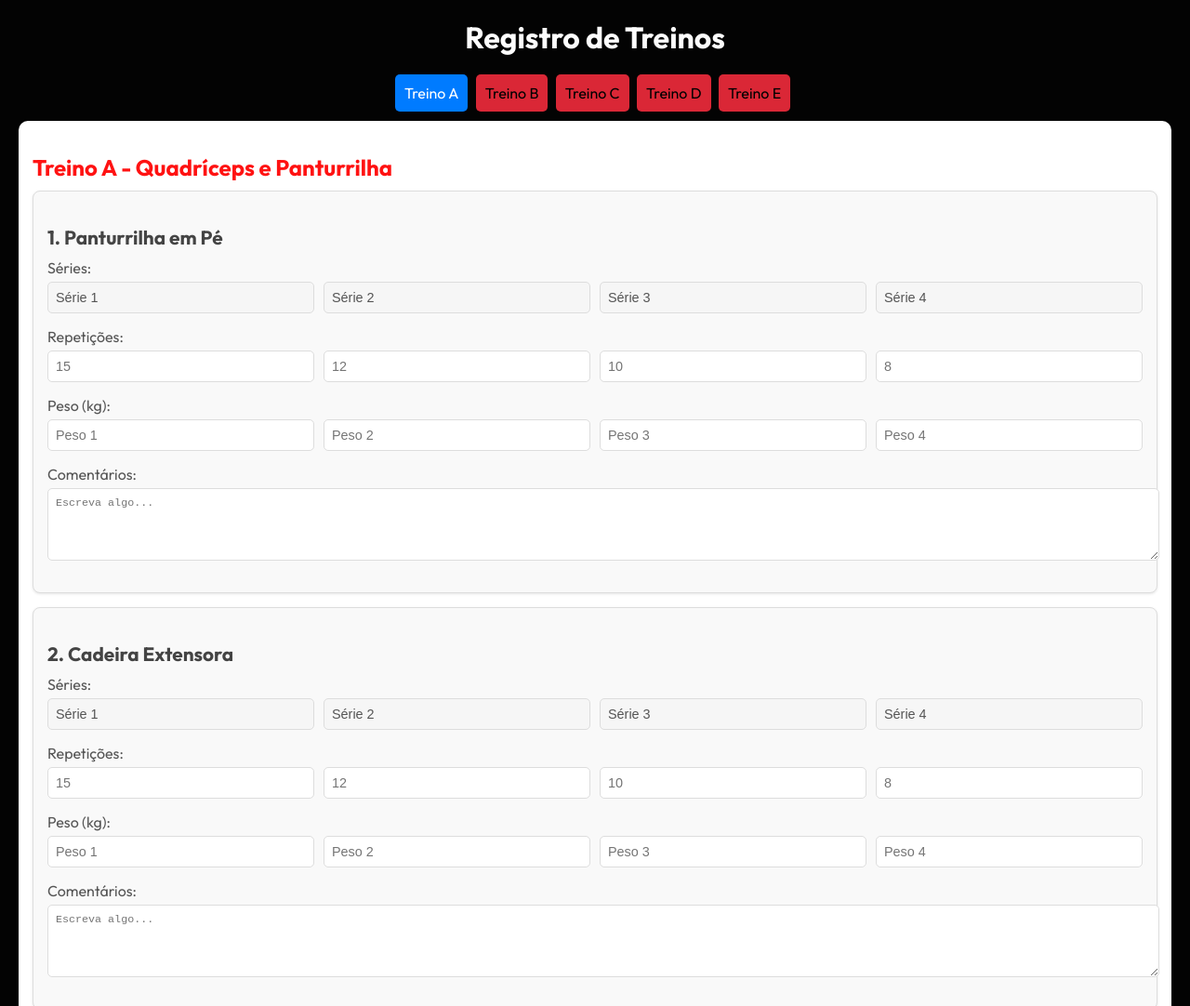
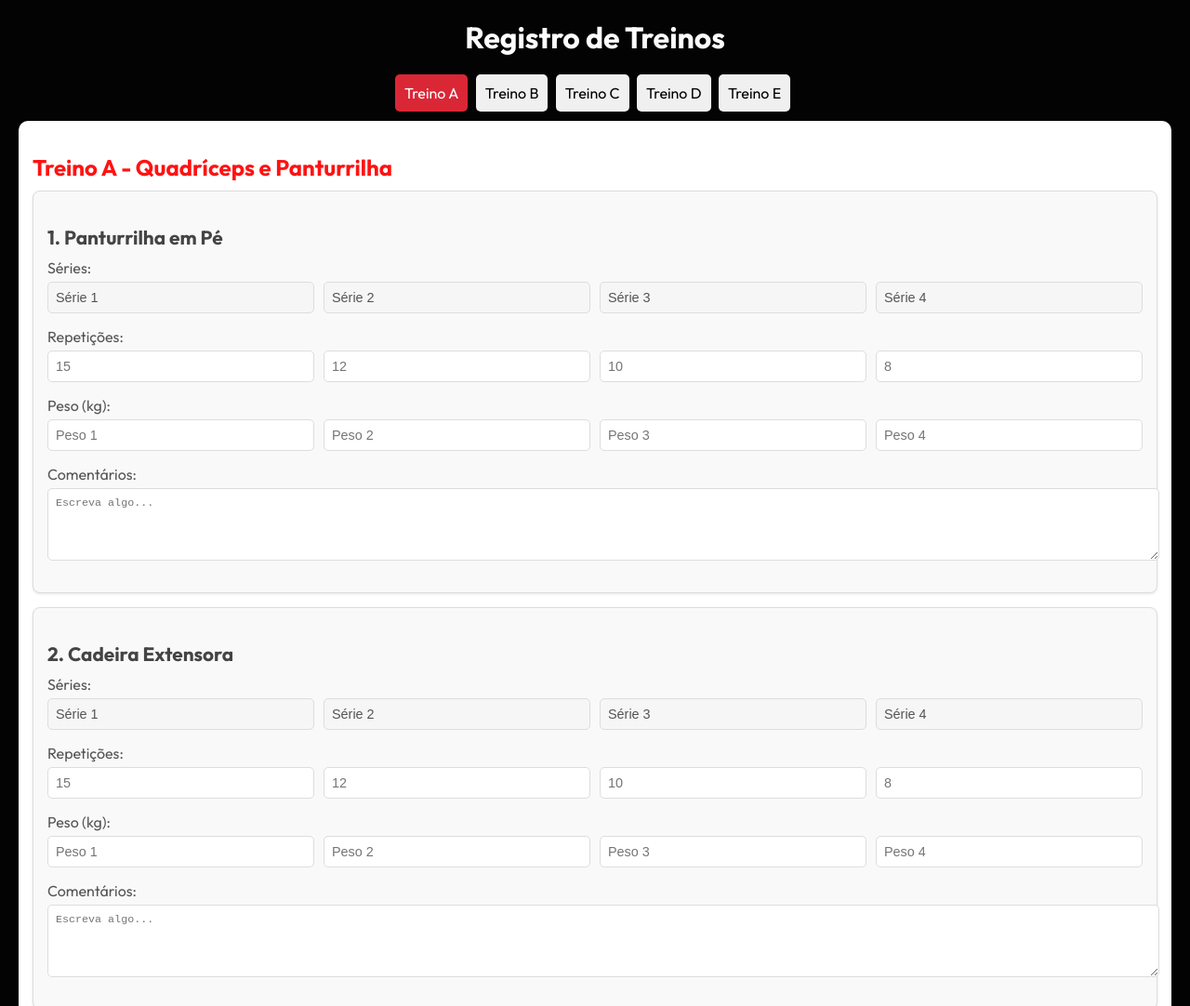
Before and after one commit to Dani-MN/registro-treinos, a plain HTML site: page index.html in a window 1280 px wide. Shown: the top 1082 px of the page at 93% size. Drawn offline with Linux system fonts and the light colour scheme.

Commit message:
Update estilo.css
agora vai

```diff
--- a/assets/css/estilo.css
+++ b/assets/css/estilo.css
@@ -100,13 +100,13 @@ textarea {
     cursor: pointer;
     padding: 10px;
     margin-right: 5px;
-    background-color: #da2736;
+    background-color: #f0f0f0;
     display: inline-block;
     border-radius: 5px;
 }
 
 .tab.active {
-    background-color: #007bff;
+    background-color: #da2736;
     color: white;
 }
 
```
